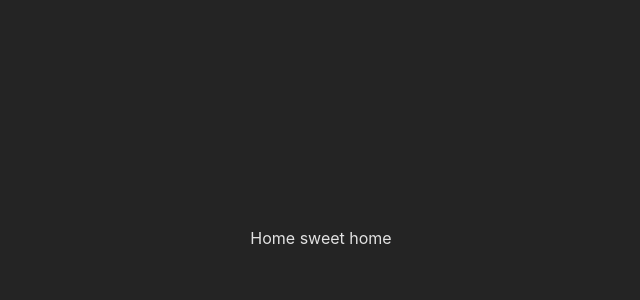
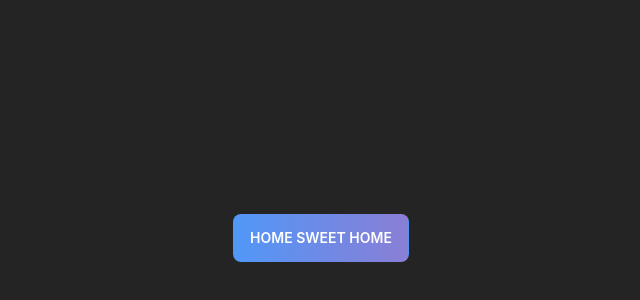
Before and after one commit to utbm/freelyforms-back, a React (Vite) app in the folder src/main/js/: page / in a window 1280 px wide. Shown: the part 162-462 px from the top of the page, without its empty margins (319-959 px from the left). Built offline with nearby package versions, Linux system fonts and the light colour scheme.

Commit message:
Added tailwind + daisyui

```diff
--- /dev/null
+++ b/src/main/js/postcss.config.cjs
@@ -0,0 +1,6 @@
+module.exports = {
+  plugins: {
+    tailwindcss: {},
+    autoprefixer: {},
+  },
+};
--- a/src/main/js/src/index.css
+++ b/src/main/js/src/index.css
@@ -1,3 +1,9 @@
+@import url('https://fonts.googleapis.com/css2?family=Lato:wght@300;400;700&display=swap');
+
+@tailwind base;
+@tailwind components;
+@tailwind utilities;
+
 :root {
 	font-family: Inter, system-ui, Avenir, Helvetica, Arial, sans-serif;
 	line-height: 1.5;
@@ -24,3 +30,9 @@ body {
 	justify-content: center;
 	align-items: center;
 }
+
+.btn.btn-primary {
+  background: linear-gradient(90deg, #5197F7 0%, #8A7ED5 100%);
+  border-color: transparent;
+  color: #fff;
+}
--- a/src/main/js/src/pages/index.tsx
+++ b/src/main/js/src/pages/index.tsx
@@ -1,5 +1,5 @@
 export default function Home() {
   return (
-    <div>Home sweet home</div>
+    <div className="btn btn-primary">Home sweet home</div>
   );
 }
--- /dev/null
+++ b/src/main/js/tailwind.config.cjs
@@ -0,0 +1,69 @@
+const defaultTheme = require('tailwindcss/defaultTheme')
+
+module.exports = {
+  content: [
+    './src/pages/**/*.{js,ts,jsx,tsx}',
+    './src/components/**/*.{js,ts,jsx,tsx}',
+  ],
+  theme: {
+    extend: {
+      fontFamily: {
+        sans: ['Lato', ...defaultTheme.fontFamily.sans],
+      },
+      keyframes: {
+        wiggle: {
+          '0%': {transform: 'translate(10px)'},
+          '25%': {transform: 'translate(-10px)'},
+          '50%': {transform: 'translate(10px)'},
+          '75%': {transform: 'translate(-5px)'},
+          '100%': {transform: 'translate(0px)'}
+        }
+      },
+      animation: {
+        'pulse-quick': 'pulse .6s linear infinite',
+        'wiggle-once': 'wiggle .6s linear 1'
+      }
+    },
+  },
+  daisyui: {
+    themes: [
+      {
+        light: {
+          'primary': '#337FF6',
+          'secondary': '#F9F9F6',
+          'accent': '#EBECEF',
+          'neutral': '#434856',
+          'base-100': '#F9F9F6',
+          'base-200': '#BBC1C4',
+          'info': '#A1C2F7',
+          'success': '#25D477',
+          'warning': '#F6C80E',
+          'error': '#E87A76',
+
+          '--font-family': 'Lato, sans-serif'
+        },
+      },
+      {
+        dark: {
+          'primary': '#337FF6',
+          'secondary': '#252932',
+          'accent': '#434856',
+          'neutral': '#F6F7F8',
+          'base-100': '#252932',
+          'base-200': '#5F686D',
+          'info': '#A1C2F7',
+          'success': '#25D477',
+          'warning': '#F6C80E',
+          'error': '#E87A76',
+
+          '--font-family': 'Lato, sans-serif'
+        },
+      },
+    ],
+  },
+  plugins: [
+    require('@tailwindcss/typography'),
+    require('daisyui'),
+    require('tailwind-scrollbar-hide'),
+  ],
+};
--- a/src/main/js/tsconfig.json
+++ b/src/main/js/tsconfig.json
@@ -22,6 +22,6 @@
 		"noImplicitAny": true,
 		"strictNullChecks": true
 	},
-	"include": ["src"],
+	"include": ["src", "postcss.config.cjs"],
 	"references": [{ "path": "./tsconfig.node.json" }]
 }
```
Also changed, not shown: src/main/js/package.json (+7 -1 lines), 1 other file (tests, documents, lock files or other folders).
